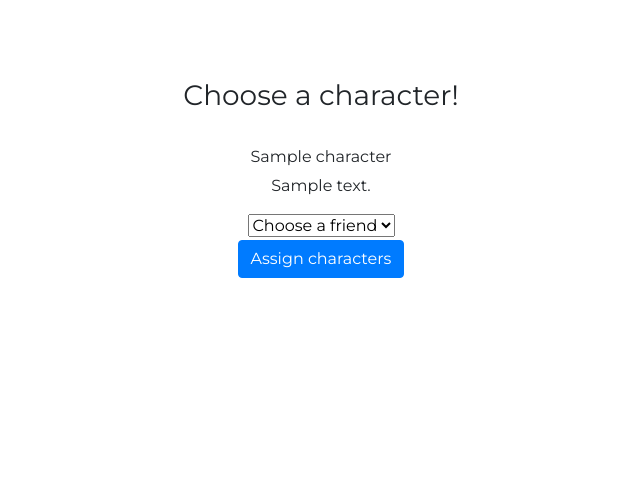
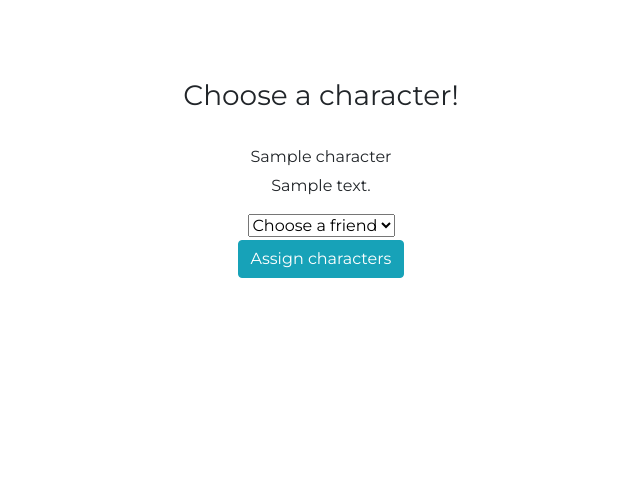
Before and after one commit to charmaine211/murdermystery, a Flask app: template murdermystery/templates/choose-characters.html in a window 1280 px wide. Shown: the part 240-717 px from the top of the page, without its empty margins (319-959 px from the left). Run offline with Flask 2, Linux system fonts and the light colour scheme; the template is opened without the code that fills it: most values are stand-ins (such as "Sample title", 1, 10 or a date in 2020); some libraries are stand-ins or nearby versions.

Commit message:
Changed the styling of the buttons

```diff
--- a/murdermystery/templates/choose-characters.html
+++ b/murdermystery/templates/choose-characters.html
@@ -25,7 +25,7 @@
             </div>
         {% endfor %}
 
-        <button class="btn btn-primary" type="submit">Assign characters</button>
+        <button class="btn btn-info" type="submit">Assign characters</button>
 
     </form>
 
```
